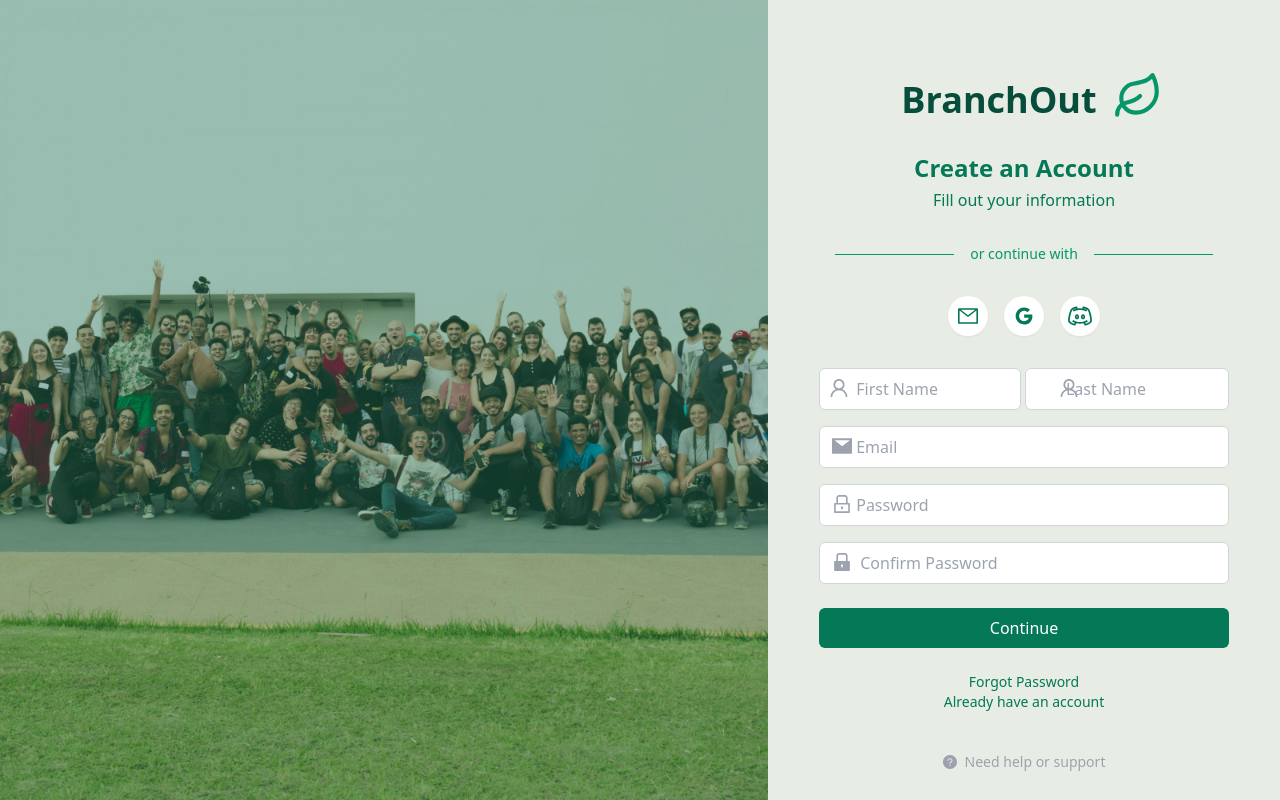
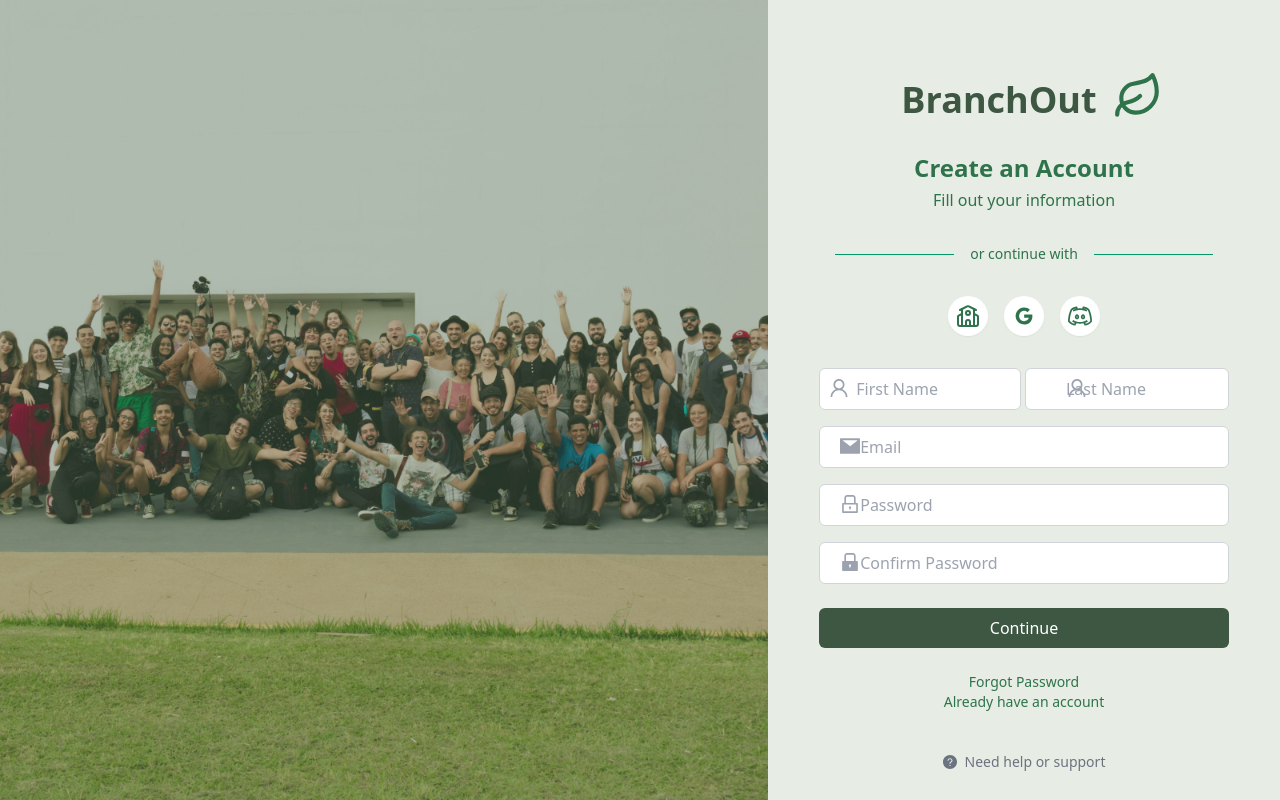
Before and after one commit to heartybp/BranchOut, a React (Vite) app in the folder client/: page / in a window 1280 px wide. Built offline with nearby package versions, Linux system fonts and the light colour scheme.

Commit message:
update signup/login icon spacing and navbar

```diff
--- a/client/src/components/Navbar.jsx
+++ b/client/src/components/Navbar.jsx
@@ -1,5 +1,6 @@
 import React from 'react'
 import { useNavigate } from 'react-router-dom';
+import { Leaf, House, UsersRound, MessageCircleQuestion, CircleUserRound, Archive } from 'lucide-react';
 
 const Navbar = () => {
   const navigate = useNavigate();
@@ -11,15 +12,38 @@ const Navbar = () => {
 
 
   return (
-    <div className="flex p-3 bg-emerald-900 text-white justify-center" >
-        <ul className="flex space-x-20">
-            <li className="p-2 font-semibold cursor-pointer" onClick={navigateHome}>Home</li>
+    <div className="flex justify-center text-white w-28 h-screen bg-brandGreen">
+        <ul className="flex flex-col space-y-10">
 
-            <li className="p-2 font-semibold cursor-pointer" onClick={navigateNetwork}>Network</li>
+            <Leaf size={70} className="pl-2 mt-10 mb-14"/>
 
-            <li className="p-2 font-semibold cursor-pointer" onClick={navigateForum}>Forum</li>
+            <div className="flex flex-col justify-center items-center space-y-1 cursor-pointer" onClick={navigateProfile}>
+              <CircleUserRound size={40}/>
+              <li className="">Profile</li>
+            </div>
 
-            <li className="p-2 font-semibold cursor-pointer" onClick={navigateProfile}>Profile</li>
+            <div className="flex flex-col justify-center items-center space-y-1 cursor-pointer" onClick={navigateHome}>
+              <House size={40}/>
+              <li className="">Home</li>
+            </div>
+
+            <div className="flex flex-col justify-center items-center space-y-1 cursor-pointer" onClick={navigateNetwork}>
+              <UsersRound size={40}/>
+              <li className="">Network</li>
+            </div>
+
+            <div className="flex flex-col justify-center items-center space-y-1 cursor-pointer" onClick={navigateForum}>
+              <MessageCircleQuestion size={40}/>
+              <li className="">Forum</li>
+            </div>
+
+            <div className="flex flex-col justify-center items-center space-y-1 cursor-pointer" onClick={navigateForum}>
+              <Archive size={40}/>
+              <li className="">Resources</li>
+            </div>
+
+
+
         </ul>
     </div>
   )
--- a/client/src/components/SignUp.jsx
+++ b/client/src/components/SignUp.jsx
@@ -2,7 +2,7 @@ import React from 'react'
 import { useNavigate } from 'react-router-dom';
 import {MailOutlined, DiscordOutlined, GoogleOutlined,
     UserOutlined, LockOutlined, LockFilled, QuestionCircleFilled, MailFilled} from '@ant-design/icons';
-import { Leaf } from 'lucide-react';
+import { Leaf, School } from 'lucide-react';
 
 
 const SignUp = () => {
@@ -22,7 +22,7 @@ const SignUp = () => {
         {/* image component */}
         <div className="relative w-3/5 bg-emerald-800">
             <img class="absolute w-full h-full object-cover" src="/src/assets/login-cover.jpg" />
-            <div className="absolute inset-0 bg-emerald-800 bg-opacity-40"></div>
+            <div className="absolute inset-0 bg-brandGreen bg-opacity-40"></div>
         </div>
 
         <div className="w-2/5 bg-lightGreen h-screen">
@@ -30,12 +30,12 @@ const SignUp = () => {
                 <div className="flex flex-col w-full">
 
                     <div className='flex items-center justify-center'>
-                        <h1 className='text-emerald-900 font-bold text-4xl mt-20 mb-8'>BranchOut</h1>
-                        <Leaf size={50} className='text-emerald-600 relative left-4 top-5'/>
+                        <h1 className='text-brandGreen font-bold text-4xl mt-20 mb-8'>BranchOut</h1>
+                        <Leaf size={50} className='text-mediumGreen relative left-4 top-5'/>
                     </div>
 
 
-                    <div className="flex flex-col text-emerald-700 items-center justify-center space-y-1">
+                    <div className="flex flex-col text-mediumGreen items-center justify-center space-y-1">
                         <h1 className="text-2xl font-semibold flex justify-center">Create an Account</h1>
                         <p>Fill out your information</p>
                     </div>
@@ -43,22 +43,22 @@ const SignUp = () => {
                     <div className="w-4/5 mx-auto my-8 px-4">
                         <div className="flex items-center w-full">
                             <div className="flex-grow h-px bg-emerald-600"></div>
-                            <span className="px-4 text-emerald-600 text-sm font-light">or continue with</span>
+                            <span className="px-4 text-mediumGreen text-sm font-light">or continue with</span>
                             <div className="flex-grow h-px bg-emerald-600"></div>
                         </div>
                     </div>
 
-                    <div className="flex justify-center space-x-4 mb-8">
+                    <div className="flex justify-center space-x-4 mb-8 text-mediumGreen">
                         <button className="flex items-center justify-center rounded-full w-10 h-10 bg-white shadow-sm">
-                            <MailOutlined className="text-emerald-700 text-xl"/>
+                            <School className="text-xl"/>
                         </button>
 
                         <button className="flex items-center justify-center rounded-full w-10 h-10 bg-white shadow-sm">
-                            <GoogleOutlined className="text-emerald-700 text-xl"/>
+                            <GoogleOutlined className="text-xl"/>
                         </button>
 
                         <button className="flex items-center justify-center rounded-full w-10 h-10 bg-white shadow-sm">
-                            <DiscordOutlined className="text-emerald-700 text-2xl"/>
+                            <DiscordOutlined className="text-2xl"/>
                         </button>
 
                     </div>
@@ -75,7 +75,7 @@ const SignUp = () => {
                                 className="w-11/12 p-2 pl-9 mr-1 rounded-md mb-4 border border-gray-300 outline-none"
                             />
 
-                            <UserOutlined className="absolute left-60 top-2.5 text-xl text-gray-400"/>
+                            <UserOutlined className="absolute pl-2 left-60 top-2.5 text-xl text-gray-400"/>
                             <input
                                 type="text"
                                 id="lastName"
@@ -85,27 +85,27 @@ const SignUp = () => {
                         </div>
 
                         <div className="w-full relative flex items-center justify-center">
-                            <MailFilled className="absolute left-16 top-2.5 text-xl text-gray-400"/>
+                            <MailFilled className="absolute pl-2 left-16 top-2.5 text-xl text-gray-400"/>
                             <input
                                 type="email"
                                 id="email"
                                 placeholder="Email"
-                                className="w-4/5 p-2 pl-9 rounded-md mb-4 border border-gray-300 outline-none"
+                                className="w-4/5 p-2 pl-10 rounded-md mb-4 border border-gray-300 outline-none"
                             />
                         </div>
 
                         <div className="w-full relative flex items-center justify-center">
-                            <LockOutlined className="absolute left-16 top-2.5 text-xl text-gray-400"/>
+                            <LockOutlined className="absolute pl-2 left-16 top-2.5 text-xl text-gray-400"/>
                             <input
                                 type="password"
                                 id="password"
                                 placeholder="Password"
-                                className="w-4/5 p-2 pl-9 rounded-md mb-4 border border-gray-300 outline-none"
+                                className="w-4/5 p-2 pl-10 rounded-md mb-4 border border-gray-300 outline-none"
                             />
                         </div>
 
                         <div className="w-full relative flex items-center justify-center">
-                            <LockFilled className="absolute left-16 top-2.5 text-xl text-gray-400"/>
+                            <LockFilled className="absolute pl-2 left-16 top-2.5 text-xl text-gray-400"/>
                             <input
                                 type="password"
                                 id="passwordConfirm"
@@ -116,7 +116,7 @@ const SignUp = () => {
 
                         <div className="w-full flex justify-center">
                             <button
-                                className="w-4/5 my-2 p-2 bg-emerald-700 text-white rounded-md hover:bg-emerald-900"
+                                className="w-4/5 my-2 p-2 bg-brandGreen text-white rounded-md hover:bg-mediumGreen"
                                 onClick={navigateHome}
                             >
                                 Continue
@@ -126,12 +126,12 @@ const SignUp = () => {
 
                     </form>
 
-                    <div className='flex flex-col items-center mt-4 text-sm text-emerald-700'>
+                    <div className='flex flex-col items-center mt-4 text-sm text-mediumGreen'>
                         <p className="cursor-pointer">Forgot Password</p>
                         <p className="cursor-pointer" onClick={navigateLogIn}>Already have an account</p>
 
 
-                        <div className="flex flex-row items-center justify-center text-gray-400 mt-10">
+                        <div className="flex flex-row items-center justify-center text-gray-500 mt-10">
                             <QuestionCircleFilled/>
                             <p className="pl-2">Need help or support</p>
                         </div>
--- a/client/tailwind.config.js
+++ b/client/tailwind.config.js
@@ -8,6 +8,8 @@ export default {
     extend: {
       colors: {
         // add custom colors here
+        'brandGreen': '#3E5742', // MAIN GREEN USED IN FIGMA
+        'mediumGreen':'#2e734b',
         'lightGreen': '#e7ede4',
       },
     },
```
Also changed, not shown: client/src/components/Login.jsx (+17 -17 lines).
